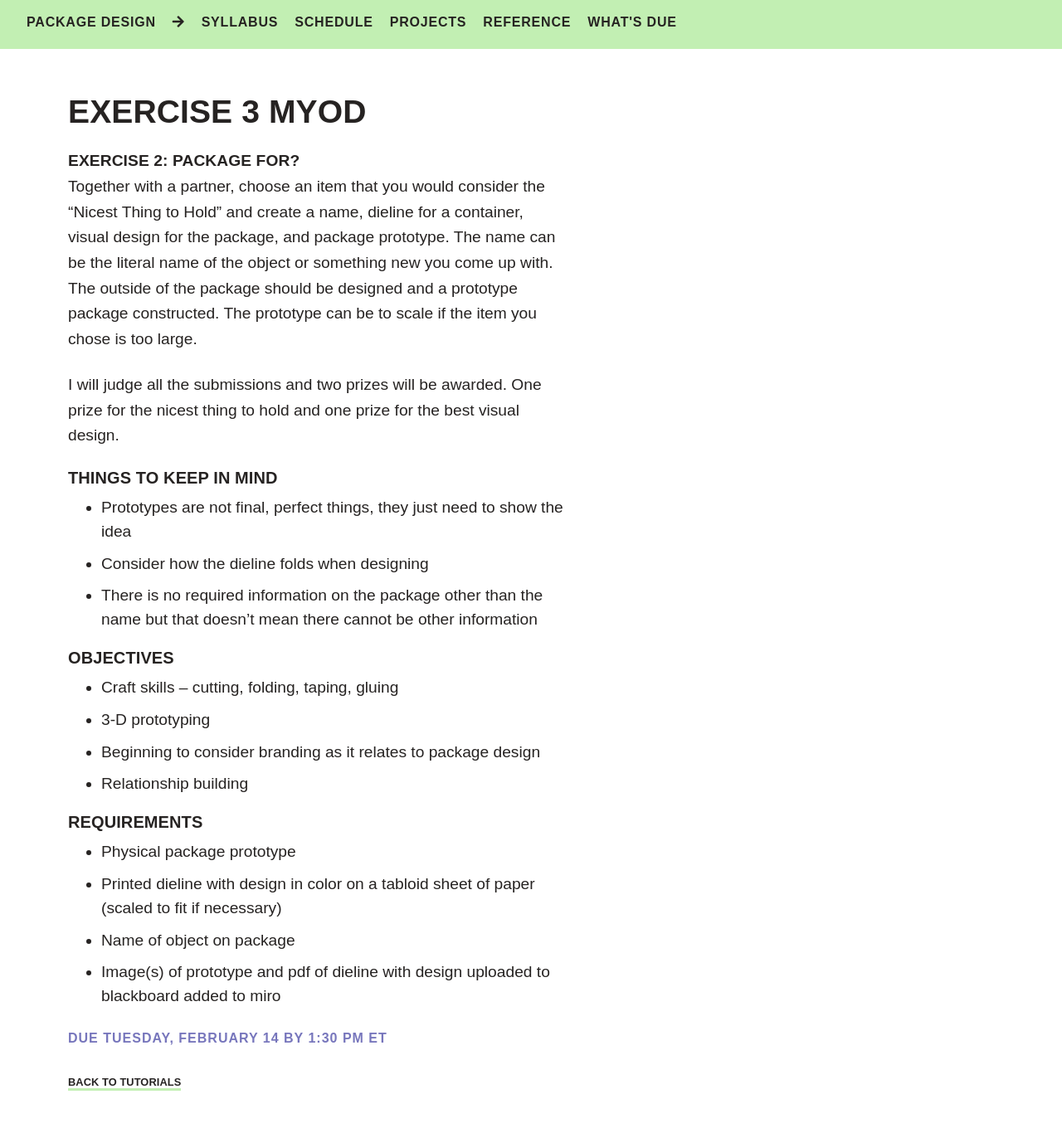
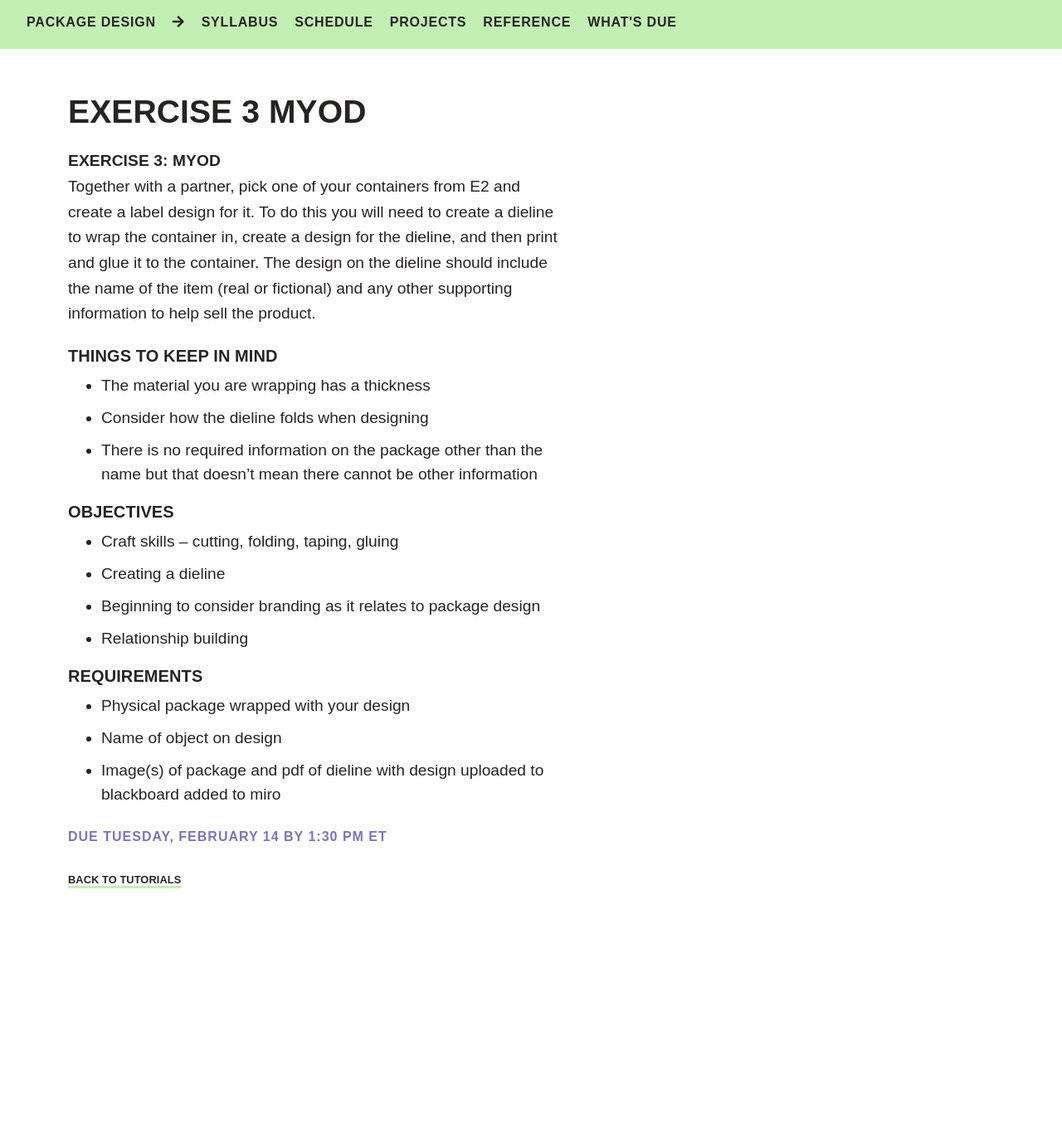
Before and after one commit to gmu-gd/package23-spring, a Jekyll site: the page built from _posts/2023-02-07-e3.md, in a window 1280 px wide. Shown: the whole page at 83% size. Built offline with Jekyll 4.4.1, drawn with Linux system fonts in a browser that asks for light colours; some web fonts are replaced; after the commit the page ends 1122 px from its top, so only the background shows below that.

Commit message:
Update 2023-02-07-e3.md

```diff
--- a/_posts/2023-02-07-e3.md
+++ b/_posts/2023-02-07-e3.md
@@ -6,26 +6,23 @@ slug: e3
 subhead: Exercise 3
 categories: [exercises]
 ---
-#### Exercise 2: Package For?
-Together with a partner, choose an item that you would consider the “Nicest Thing to Hold” and create a name, dieline for a container, visual design for the package, and package prototype. The name can be the literal name of the object or something new you come up with. The outside of the package should be designed and a prototype package constructed. The prototype can be to scale if the item you chose is too large.
-
-I will judge all the submissions and two prizes will be awarded. One prize for the nicest thing to hold and one prize for the best visual design.
+#### Exercise 3: MYOD
+Together with a partner, pick one of your containers from E2 and create a label design for it. To do this you will need to create a dieline to wrap the container in, create a design for the dieline, and then print and glue it to the container. The design on the dieline should include the name of the item (real or fictional) and any other supporting information to help sell the product.
 
 ##### Things to Keep in Mind
-* Prototypes are not final, perfect things, they just need to show the idea
+* The material you are wrapping has a thickness
 * Consider how the dieline folds when designing
 * There is no required information on the package other than the name but that doesn’t mean there cannot be other information
 
 ##### Objectives
 * Craft skills – cutting, folding, taping, gluing
-* 3-D prototyping
+* Creating a dieline
 * Beginning to consider branding as it relates to package design
 * Relationship building
 
 ##### Requirements
-* Physical package prototype
-* Printed dieline with design in color on a tabloid sheet of paper (scaled to fit if necessary)
-* Name of object on package
-* Image(s) of prototype and pdf of dieline with design uploaded to blackboard added to miro
+* Physical package wrapped with your design
+* Name of object on design
+* Image(s) of package and pdf of dieline with design uploaded to blackboard added to miro
 
 <span class="due">Due Tuesday, {% assign seconds = 7 | times: 24 | times: 60 | times: 60 %}{{ page.date | date: "%s" | plus: seconds | date: "%B %d" }} by 1:30 pm ET</span>
```
